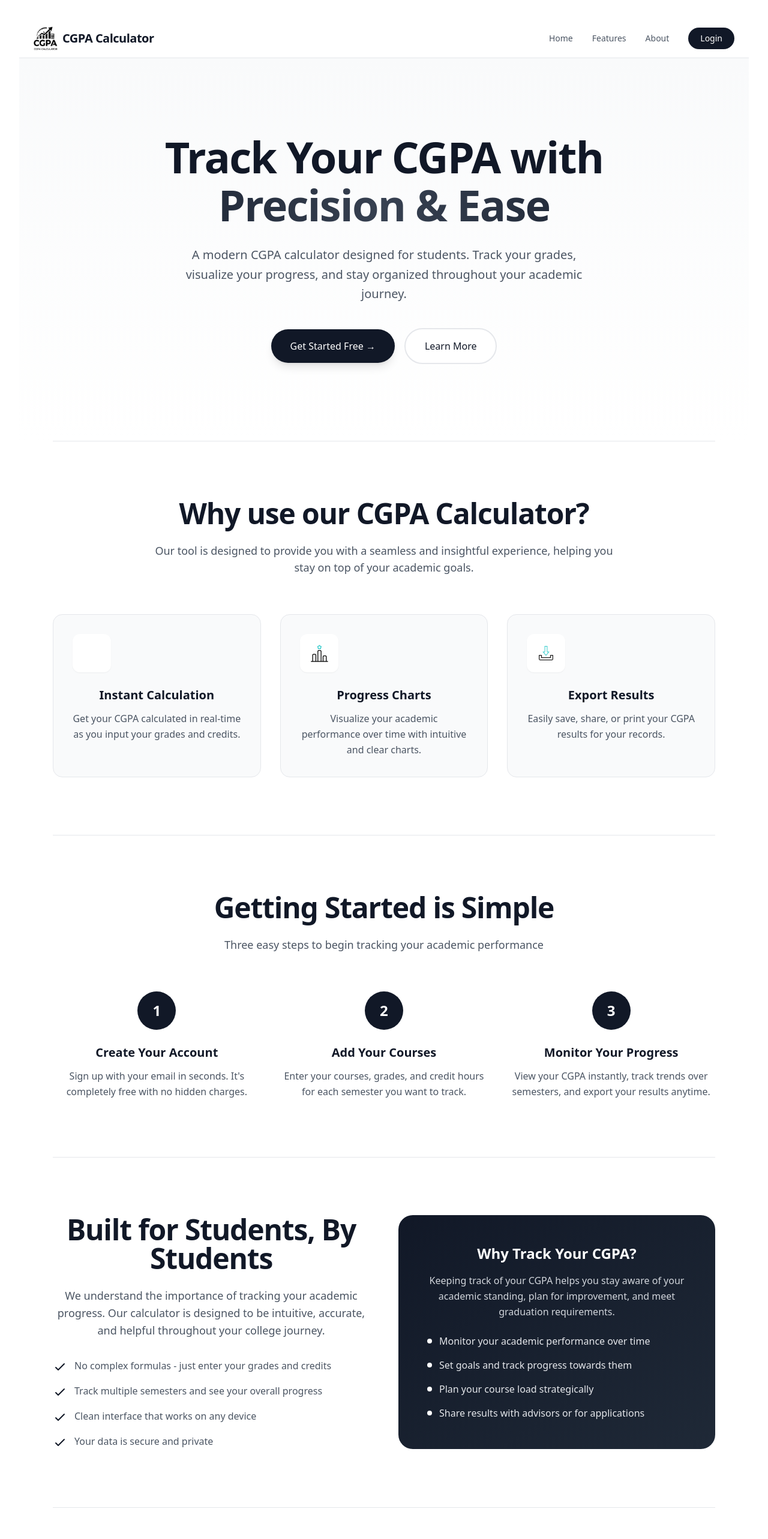
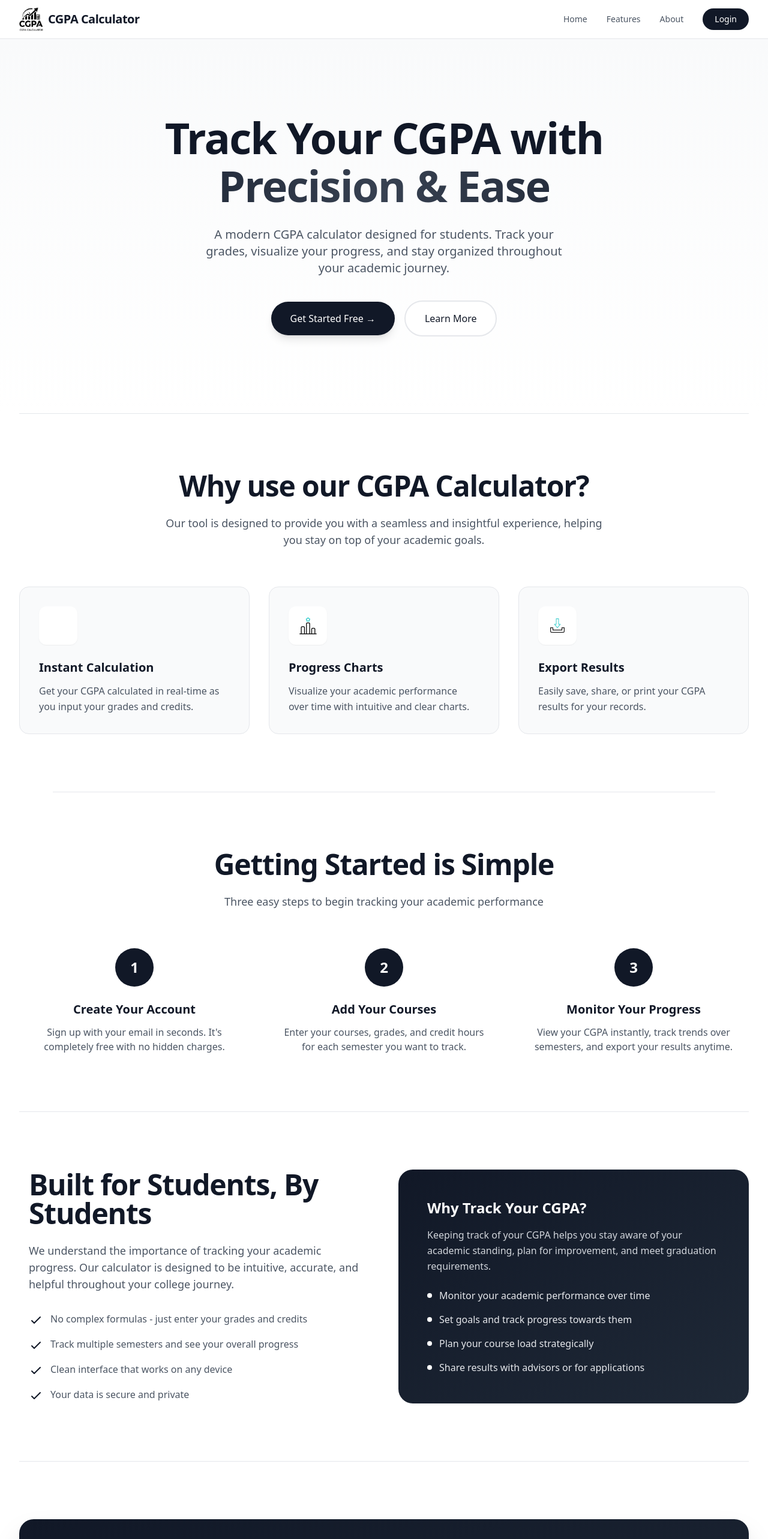
Before and after one commit to Sorcerers-NST/CGPA-Analyzer, a React (Vite) app in the folder client/: page / in a window 1280 px wide. Shown: the top 2566 px of the page at 60% size. Built offline with nearby package versions, Linux system fonts and the light colour scheme; no server answers.

Commit message:
fixed responsiveness

```diff
--- a/client/index.html
+++ b/client/index.html
@@ -1,12 +1,12 @@
 <!doctype html>
-<html lang="en">
+<html lang="en" style="margin: 0; padding: 0; width: 100%; overflow-x: hidden;">
   <head>
     <meta charset="UTF-8" />
     <link rel="icon" type="image/svg+xml" href="/TitleLogo.png" />
     <meta name="viewport" content="width=device-width, initial-scale=1.0" />
     <title>CGPA Calculator</title>
   </head>
-  <body>
+  <body style="margin: 0; padding: 0; width: 100%; overflow-x: hidden;">
     <div id="root"></div>
     <script type="module" src="/src/main.jsx"></script>
   </body>
--- a/client/src/App.css
+++ b/client/src/App.css
@@ -1,6 +1,6 @@
 #root {
-  max-width: 1280px;
-  margin: 0 auto;
-  padding: 2rem;
-  text-align: center;
+  width: 100%;
+  min-height: 100vh;
+  margin: 0;
+  padding: 0;
 }
--- a/client/src/App.jsx
+++ b/client/src/App.jsx
@@ -8,6 +8,7 @@ import CompleteProfile from './pages/Auth/CompleteProfile.jsx'
 
 function App() {
   return (
+    <div className="w-full min-h-screen overflow-x-hidden">
       <Routes>
         <Route path="/" element={<Landing />} />
         <Route path="/login" element={<Login />} />
@@ -15,6 +16,7 @@ function App() {
         <Route path="/dashboard" element={<Dashboard />} />
         <Route path="/complete-profile" element={<CompleteProfile />} />
       </Routes>
+    </div>
   )
 }
 
--- a/client/src/index.css
+++ b/client/src/index.css
@@ -1,3 +1,15 @@
 @tailwind base;
 @tailwind components;
 @tailwind utilities;
+
+@layer base {
+  html, body {
+    @apply w-full overflow-x-hidden;
+    margin: 0;
+    padding: 0;
+  }
+
+  #root {
+    @apply w-full min-h-screen;
+  }
+}
--- a/client/src/pages/Landing/Body1.jsx
+++ b/client/src/pages/Landing/Body1.jsx
@@ -19,31 +19,31 @@ const Body1 = () => {
   }
 
   return (
-    <div className='bg-white'>
+    <div className='bg-white w-full'>
       {/* Hero Section */}
-      <section id='home' className='relative overflow-hidden bg-gradient-to-b from-gray-50 to-white'>
-        <div className='max-w-6xl mx-auto px-6 py-32 text-center'>
+      <section id='home' className='relative overflow-hidden bg-gradient-to-b from-gray-50 to-white w-full'>
+        <div className='max-w-7xl mx-auto px-4 sm:px-6 lg:px-8 py-16 sm:py-24 lg:py-32 text-center w-full'>
           <div className='animate-fade-in'>
-            <h1 className='text-6xl md:text-7xl font-bold tracking-tight text-gray-900 leading-tight'>
+            <h1 className='text-4xl sm:text-5xl md:text-6xl lg:text-7xl font-bold tracking-tight text-gray-900 leading-tight'>
               Track Your CGPA with
             </h1>
-            <h1 className='text-6xl md:text-7xl font-bold tracking-tight bg-gradient-to-r from-gray-900 via-gray-700 to-gray-900 bg-clip-text text-transparent leading-tight mt-2'>
+            <h1 className='text-4xl sm:text-5xl md:text-6xl lg:text-7xl font-bold tracking-tight bg-gradient-to-r from-gray-900 via-gray-700 to-gray-900 bg-clip-text text-transparent leading-tight mt-2'>
               Precision & Ease
             </h1>
-            <p className='mt-8 text-xl text-gray-600 max-w-2xl mx-auto leading-relaxed'>
+            <p className='mt-6 sm:mt-8 text-base sm:text-lg lg:text-xl text-gray-600 max-w-2xl mx-auto leading-relaxed px-4'>
               A modern CGPA calculator designed for students. Track your grades, visualize your progress, and stay organized throughout your academic journey.
             </p>
 
-            <div className='mt-10 flex flex-col sm:flex-row items-center justify-center gap-4'>
+            <div className='mt-8 sm:mt-10 flex flex-col sm:flex-row items-center justify-center gap-4 px-4'>
               <button
                 onClick={handleGetStarted}
-                className='px-8 py-4 bg-gray-900 text-white text-base font-medium rounded-full hover:bg-gray-800 hover:scale-105 transition-all duration-300 shadow-lg hover:shadow-xl'
+                className='w-full sm:w-auto px-8 py-4 bg-gray-900 text-white text-base font-medium rounded-full hover:bg-gray-800 hover:scale-105 transition-all duration-300 shadow-lg hover:shadow-xl'
               >
                 Get Started Free →
               </button>
               <button
                 onClick={() => document.getElementById('features').scrollIntoView({ behavior: 'smooth' })}
-                className='px-8 py-4 bg-white text-gray-900 text-base font-medium rounded-full border-2 border-gray-200 hover:border-gray-900 hover:scale-105 transition-all duration-300'
+                className='w-full sm:w-auto px-8 py-4 bg-white text-gray-900 text-base font-medium rounded-full border-2 border-gray-200 hover:border-gray-900 hover:scale-105 transition-all duration-300'
               >
                 Learn More
               </button>
@@ -52,22 +52,22 @@ const Body1 = () => {
         </div>
       </section>
 
-      <div className='max-w-6xl mx-auto px-6'>
+      <div className='max-w-7xl mx-auto px-4 sm:px-6 lg:px-8 w-full'>
         <div className='border-t border-gray-200'></div>
       </div>
 
       {/* Features Section */}
-      <section id='features' className='max-w-6xl mx-auto px-6 py-24'>
-        <div className='text-center mb-16'>
-          <h2 className='text-4xl md:text-5xl font-bold tracking-tight text-gray-900'>
+      <section id='features' className='max-w-7xl mx-auto px-4 sm:px-6 lg:px-8 py-16 sm:py-20 lg:py-24 w-full'>
+        <div className='text-center mb-12 sm:mb-16'>
+          <h2 className='text-3xl sm:text-4xl lg:text-5xl font-bold tracking-tight text-gray-900 px-4'>
             Why use our CGPA Calculator?
           </h2>
-          <p className='mt-6 text-lg text-gray-600 max-w-3xl mx-auto'>
+          <p className='mt-4 sm:mt-6 text-base sm:text-lg text-gray-600 max-w-3xl mx-auto px-4'>
             Our tool is designed to provide you with a seamless and insightful experience, helping you stay on top of your academic goals.
           </p>
         </div>
 
-        <div className='grid grid-cols-1 md:grid-cols-3 gap-8 mt-16'>
+        <div className='grid grid-cols-1 md:grid-cols-2 lg:grid-cols-3 gap-6 sm:gap-8 mt-12 sm:mt-16 w-full'>
 
           <div className='group bg-gray-50 p-8 rounded-2xl border border-gray-200 hover:border-gray-300 hover:shadow-xl hover:scale-105 transition-all duration-300'>
             <div className='bg-white w-16 h-16 rounded-xl flex items-center justify-center shadow-sm mb-6'>
@@ -114,84 +114,84 @@ const Body1 = () => {
       </div>
 
       {/* How It Works Section */}
-      <section className='max-w-6xl mx-auto px-6 py-24'>
-        <div className='text-center mb-16'>
-          <h2 className='text-4xl md:text-5xl font-bold tracking-tight text-gray-900'>
+      <section className='max-w-7xl mx-auto px-4 sm:px-6 lg:px-8 py-16 sm:py-20 lg:py-24 w-full'>
+        <div className='text-center mb-12 sm:mb-16'>
+          <h2 className='text-3xl sm:text-4xl lg:text-5xl font-bold tracking-tight text-gray-900 px-4'>
             Getting Started is Simple
           </h2>
-          <p className='mt-6 text-lg text-gray-600 max-w-3xl mx-auto'>
+          <p className='mt-4 sm:mt-6 text-base sm:text-lg text-gray-600 max-w-3xl mx-auto px-4'>
             Three easy steps to begin tracking your academic performance
           </p>
         </div>
 
-        <div className='grid grid-cols-1 md:grid-cols-3 gap-8 mt-16'>
-          <div className='text-center'>
-            <div className='inline-flex items-center justify-center w-16 h-16 bg-gray-900 text-white rounded-full text-2xl font-bold mb-6'>
+        <div className='grid grid-cols-1 md:grid-cols-3 gap-6 sm:gap-8 mt-12 sm:mt-16 w-full'>
+          <div className='text-center px-4'>
+            <div className='inline-flex items-center justify-center w-14 h-14 sm:w-16 sm:h-16 bg-gray-900 text-white rounded-full text-xl sm:text-2xl font-bold mb-4 sm:mb-6'>
               1
             </div>
-            <h3 className='text-xl font-semibold text-gray-900 mb-3'>Create Your Account</h3>
-            <p className='text-gray-600 leading-relaxed'>
+            <h3 className='text-lg sm:text-xl font-semibold text-gray-900 mb-2 sm:mb-3'>Create Your Account</h3>
+            <p className='text-sm sm:text-base text-gray-600 leading-relaxed'>
               Sign up with your email in seconds. It's completely free with no hidden charges.
             </p>
           </div>
 
-          <div className='text-center'>
-            <div className='inline-flex items-center justify-center w-16 h-16 bg-gray-900 text-white rounded-full text-2xl font-bold mb-6'>
+          <div className='text-center px-4'>
+            <div className='inline-flex items-center justify-center w-14 h-14 sm:w-16 sm:h-16 bg-gray-900 text-white rounded-full text-xl sm:text-2xl font-bold mb-4 sm:mb-6'>
               2
             </div>
-            <h3 className='text-xl font-semibold text-gray-900 mb-3'>Add Your Courses</h3>
-            <p className='text-gray-600 leading-relaxed'>
+            <h3 className='text-lg sm:text-xl font-semibold text-gray-900 mb-2 sm:mb-3'>Add Your Courses</h3>
+            <p className='text-sm sm:text-base text-gray-600 leading-relaxed'>
               Enter your courses, grades, and credit hours for each semester you want to track.
             </p>
           </div>
 
-          <div className='text-center'>
-            <div className='inline-flex items-center justify-center w-16 h-16 bg-gray-900 text-white rounded-full text-2xl font-bold mb-6'>
+          <div className='text-center px-4'>
+            <div className='inline-flex items-center justify-center w-14 h-14 sm:w-16 sm:h-16 bg-gray-900 text-white rounded-full text-xl sm:text-2xl font-bold mb-4 sm:mb-6'>
               3
             </div>
-            <h3 className='text-xl font-semibold text-gray-900 mb-3'>Monitor Your Progress</h3>
-            <p className='text-gray-600 leading-relaxed'>
+            <h3 className='text-lg sm:text-xl font-semibold text-gray-900 mb-2 sm:mb-3'>Monitor Your Progress</h3>
+            <p className='text-sm sm:text-base text-gray-600 leading-relaxed'>
               View your CGPA instantly, track trends over semesters, and export your results anytime.
             </p>
           </div>
         </div>
       </section>
 
-      <div className='max-w-6xl mx-auto px-6'>
+      <div className='max-w-7xl mx-auto px-4 sm:px-6 lg:px-8 w-full'>
         <div className='border-t border-gray-200'></div>
       </div>
 
       {/* Benefits Section */}
-      <section className='max-w-6xl mx-auto px-6 py-24'>
-        <div className='grid grid-cols-1 md:grid-cols-2 gap-12 items-center'>
-          <div>
-            <h2 className='text-4xl md:text-5xl font-bold tracking-tight text-gray-900 mb-6'>
+      <section className='max-w-7xl mx-auto px-4 sm:px-6 lg:px-8 py-16 sm:py-20 lg:py-24 w-full'>
+        <div className='grid grid-cols-1 lg:grid-cols-2 gap-8 lg:gap-12 items-center w-full'>
+          <div className='px-4'>
+            <h2 className='text-3xl sm:text-4xl lg:text-5xl font-bold tracking-tight text-gray-900 mb-4 sm:mb-6'>
               Built for Students, By Students
             </h2>
-            <p className='text-lg text-gray-600 mb-8 leading-relaxed'>
+            <p className='text-base sm:text-lg text-gray-600 mb-6 sm:mb-8 leading-relaxed'>
               We understand the importance of tracking your academic progress. Our calculator is designed to be intuitive, accurate, and helpful throughout your college journey.
             </p>
-            <ul className='space-y-4'>
+            <ul className='space-y-3 sm:space-y-4'>
               <li className='flex items-start gap-3'>
-                <svg className='w-6 h-6 text-gray-900 flex-shrink-0 mt-0.5' fill='none' viewBox='0 0 24 24' stroke='currentColor'>
+                <svg className='w-5 h-5 sm:w-6 sm:h-6 text-gray-900 flex-shrink-0 mt-0.5' fill='none' viewBox='0 0 24 24' stroke='currentColor'>
                   <path strokeLinecap='round' strokeLinejoin='round' strokeWidth={2} d='M5 13l4 4L19 7' />
                 </svg>
-                <span className='text-gray-600'>No complex formulas - just enter your grades and credits</span>
+                <span className='text-sm sm:text-base text-gray-600'>No complex formulas - just enter your grades and credits</span>
               </li>
               <li className='flex items-start gap-3'>
-                <svg className='w-6 h-6 text-gray-900 flex-shrink-0 mt-0.5' fill='none' viewBox='0 0 24 24' stroke='currentColor'>
+                <svg className='w-5 h-5 sm:w-6 sm:h-6 text-gray-900 flex-shrink-0 mt-0.5' fill='none' viewBox='0 0 24 24' stroke='currentColor'>
                   <path strokeLinecap='round' strokeLinejoin='round' strokeWidth={2} d='M5 13l4 4L19 7' />
                 </svg>
-                <span className='text-gray-600'>Track multiple semesters and see your overall progress</span>
+                <span className='text-sm sm:text-base text-gray-600'>Track multiple semesters and see your overall progress</span>
               </li>
               <li className='flex items-start gap-3'>
-                <svg className='w-6 h-6 text-gray-900 flex-shrink-0 mt-0.5' fill='none' viewBox='0 0 24 24' stroke='currentColor'>
+                <svg className='w-5 h-5 sm:w-6 sm:h-6 text-gray-900 flex-shrink-0 mt-0.5' fill='none' viewBox='0 0 24 24' stroke='currentColor'>
                   <path strokeLinecap='round' strokeLinejoin='round' strokeWidth={2} d='M5 13l4 4L19 7' />
                 </svg>
-                <span className='text-gray-600'>Clean interface that works on any device</span>
+                <span className='text-sm sm:text-base text-gray-600'>Clean interface that works on any device</span>
               </li>
               <li className='flex items-start gap-3'>
-                <svg className='w-6 h-6 text-gray-900 flex-shrink-0 mt-0.5' fill='none' viewBox='0 0 24 24' stroke='currentColor'>
+                <svg className='w-5 h-5 sm:w-6 sm:h-6 text-gray-900 flex-shrink-0 mt-0.5' fill='none' viewBox='0 0 24 24' stroke='currentColor'>
                   <path strokeLinecap='round' strokeLinejoin='round' strokeWidth={2} d='M5 13l4 4L19 7' />
                 </svg>
                 <span className='text-gray-600'>Your data is secure and private</span>
@@ -226,32 +226,32 @@ const Body1 = () => {
         </div>
       </section>
 
-      <div className='max-w-6xl mx-auto px-6'>
+      <div className='max-w-7xl mx-auto px-4 sm:px-6 lg:px-8 w-full'>
         <div className='border-t border-gray-200'></div>
       </div>
 
       {/* CTA Section */}
-      <section className='max-w-6xl mx-auto px-6 py-24'>
-        <div className='bg-gradient-to-br from-gray-900 to-gray-800 rounded-3xl p-12 md:p-16 text-center text-white shadow-2xl'>
-          <h2 className='text-4xl md:text-5xl font-bold mb-6'>
+      <section className='max-w-7xl mx-auto px-4 sm:px-6 lg:px-8 py-16 sm:py-20 lg:py-24 w-full'>
+        <div className='bg-gradient-to-br from-gray-900 to-gray-800 rounded-2xl sm:rounded-3xl p-8 sm:p-12 lg:p-16 text-center text-white shadow-2xl mx-4 sm:mx-0'>
+          <h2 className='text-3xl sm:text-4xl lg:text-5xl font-bold mb-4 sm:mb-6'>
             Ready to Get Started?
           </h2>
-          <p className='text-xl text-gray-300 max-w-2xl mx-auto mb-10'>
+          <p className='text-base sm:text-lg lg:text-xl text-gray-300 max-w-2xl mx-auto mb-8 sm:mb-10 px-4'>
             Start tracking your CGPA today. It's free, simple, and takes less than a minute to set up.
           </p>
           <button
             onClick={handleGetStarted}
-            className='px-10 py-4 bg-white text-gray-900 text-base font-medium rounded-full hover:bg-gray-100 hover:scale-105 transition-all duration-300 shadow-lg'
+            className='w-full sm:w-auto px-8 sm:px-10 py-4 bg-white text-gray-900 text-base font-medium rounded-full hover:bg-gray-100 hover:scale-105 transition-all duration-300 shadow-lg'
           >
             Create Free Account →
           </button>
-          <p className='text-sm text-gray-400 mt-6'>
+          <p className='text-xs sm:text-sm text-gray-400 mt-4 sm:mt-6'>
             No credit card required • Free to use • Takes 30 seconds
           </p>
         </div>
       </section>
 
-      <div className='max-w-6xl mx-auto px-6'>
+      <div className='max-w-7xl mx-auto px-4 sm:px-6 lg:px-8 w-full'>
         <div className='border-t border-gray-200'></div>
       </div>
     </div>
--- a/client/src/pages/Landing/Landing.jsx
+++ b/client/src/pages/Landing/Landing.jsx
@@ -6,7 +6,7 @@ import FooterLanding from './FooterLanding'
 
 const Landing = () => {
   return (
-    <div className='min-h-screen bg-white'>
+    <div className='min-h-screen bg-white w-full overflow-x-hidden'>
       <NavbarLanding/>
       <Body1/>
       <FooterLanding/>
--- a/client/src/pages/Landing/NavbarLanding.jsx
+++ b/client/src/pages/Landing/NavbarLanding.jsx
@@ -49,44 +49,44 @@ const NavbarLanding = () => {
   };
 
   return (
-    <nav className='sticky top-0 z-50 bg-white/80 backdrop-blur-md border-b border-gray-200'>
-      <div className='max-w-7xl mx-auto px-6'>
+    <nav className='sticky top-0 z-50 bg-white/80 backdrop-blur-md border-b border-gray-200 w-full'>
+      <div className='max-w-7xl mx-auto px-4 sm:px-6 lg:px-8 w-full'>
         <div className='flex items-center justify-between h-16'>
           {/* Logo */}
           <div className='flex items-center cursor-pointer' onClick={() => navigate('/')}>
-            <img src={Logo} alt="CGPA Calculator" className='h-10 w-10'/>
-            <span className='ml-2 text-xl font-semibold tracking-tight text-gray-900'>CGPA Calculator</span>
+            <img src={Logo} alt="CGPA Calculator" className='h-8 w-8 sm:h-10 sm:w-10'/>
+            <span className='ml-2 text-lg sm:text-xl font-semibold tracking-tight text-gray-900'>CGPA Calculator</span>
           </div>
 
-          <div className='flex items-center gap-8'>
+          <div className='flex items-center gap-4 sm:gap-6 lg:gap-8'>
             <button
               onClick={() => scrollToSection('home')}
-              className='text-sm font-medium text-gray-600 hover:text-gray-900 transition-colors duration-200'
+              className='hidden sm:block text-sm font-medium text-gray-600 hover:text-gray-900 transition-colors duration-200'
             >
               Home
             </button>
             <button
               onClick={() => scrollToSection('features')}
-              className='text-sm font-medium text-gray-600 hover:text-gray-900 transition-colors duration-200'
+              className='hidden sm:block text-sm font-medium text-gray-600 hover:text-gray-900 transition-colors duration-200'
             >
               Features
             </button>
-            <a href="#about" className='text-sm font-medium text-gray-600 hover:text-gray-900 transition-colors duration-200'>
+            <a href="#about" className='hidden md:block text-sm font-medium text-gray-600 hover:text-gray-900 transition-colors duration-200'>
               About
             </a>
             {user ? (
-              <button onClick={handleLogout} className='px-5 py-2 bg-gray-900 text-white text-sm font-medium rounded-full hover:bg-white hover:text-gray-900 hover:ring-2 hover:ring-gray-900 transition-all duration-300 transform hover:scale-105'>
+              <button onClick={handleLogout} className='px-4 sm:px-5 py-2 bg-gray-900 text-white text-xs sm:text-sm font-medium rounded-full hover:bg-white hover:text-gray-900 hover:ring-2 hover:ring-gray-900 transition-all duration-300 transform hover:scale-105'>
                 Logout
               </button>
             ) : (
-              <Link to="/login" className='px-5 py-2 bg-gray-900 text-white text-sm font-medium rounded-full hover:bg-white hover:text-gray-900 hover:ring-2 hover:ring-gray-900 transition-all duration-300 transform hover:scale-105'>
+              <Link to="/login" className='px-4 sm:px-5 py-2 bg-gray-900 text-white text-xs sm:text-sm font-medium rounded-full hover:bg-white hover:text-gray-900 hover:ring-2 hover:ring-gray-900 transition-all duration-300 transform hover:scale-105'>
                 Login
               </Link>
             )}
           </div>
         </div>
         {needsProfileCompletion && (
-          <div className='bg-yellow-50 border-t border-b border-yellow-200 text-yellow-900 py-3 px-6 text-center'>
+          <div className='bg-yellow-50 border-t border-b border-yellow-200 text-yellow-900 py-3 px-4 sm:px-6 text-center text-sm'>
             It looks like you signed up with Google. Please <Link to="/complete-profile" className='underline font-medium'>complete your profile</Link> by choosing your college.
           </div>
         )}
```
Also changed, not shown: client/src/pages/Auth/CompleteProfile.jsx (+9 -9 lines), client/src/pages/Auth/Login.jsx (+14 -14 lines), client/src/pages/Auth/Signup.jsx (+16 -16 lines), client/src/pages/Dashboard/Dashboard.jsx (+23 -23 lines), client/src/pages/Landing/FooterLanding.jsx (+14 -14 lines), 1 other file (tests, documents, lock files or other folders). Lines whose indentation alone changed are shown as unchanged.
